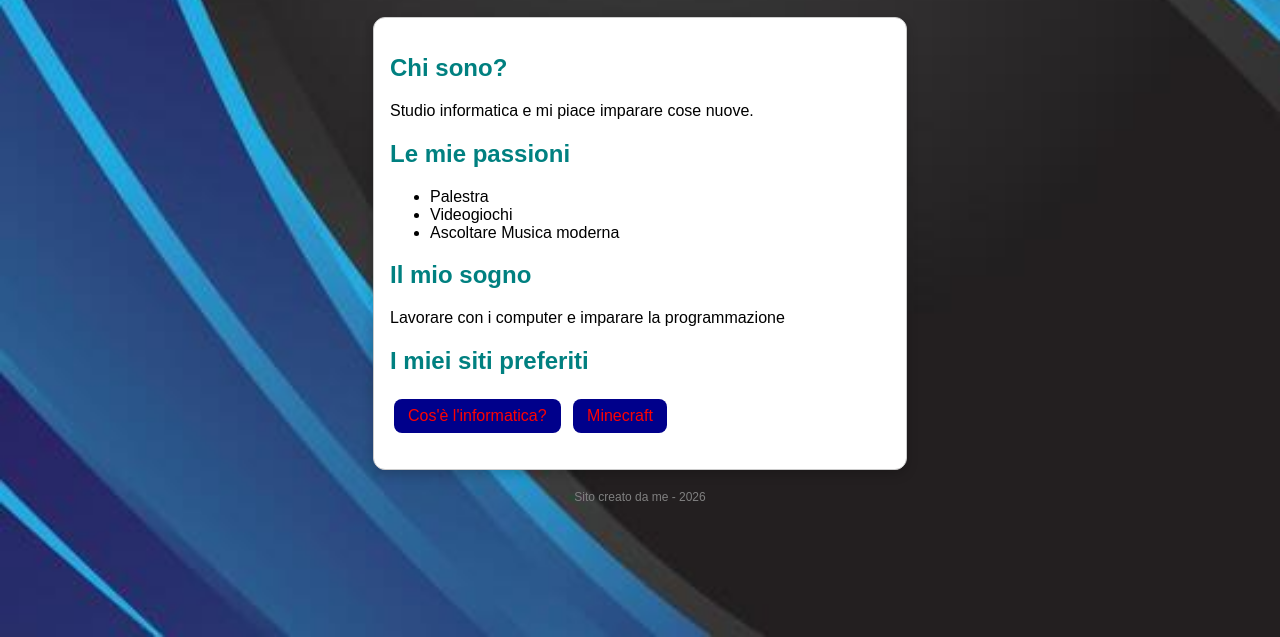
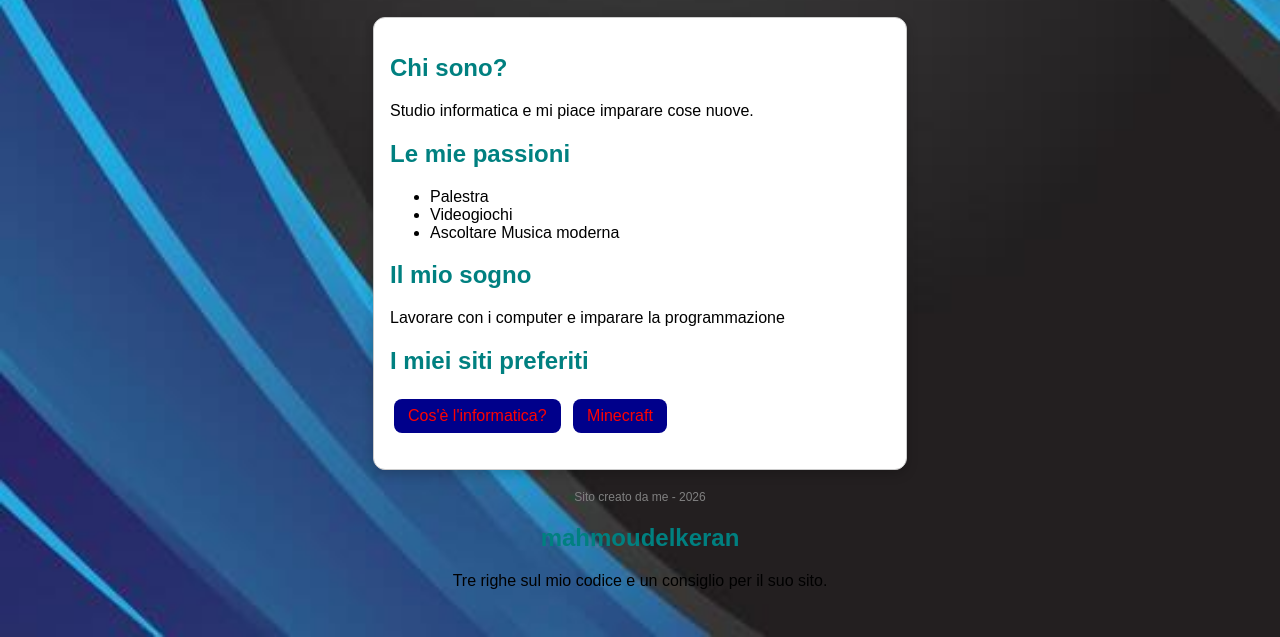
Before and after one commit to andreagervasoniPIA/mio-sito, a plain HTML site: page index.html in a window 1280 px wide. Shown: the part 163-800 px from the top of the page. Drawn offline with Linux system fonts and the light colour scheme.

Commit message:
Pull request per il codice
Added a new section with personal information and advice.

```diff
--- a/index.html
+++ b/index.html
@@ -34,4 +34,5 @@ l'informatica?</a>
 
   <p class="piede">Sito creato da me - 2026</p>
 </body>
+<h2>mahmoudelkeran</h2><p>Tre righe sul mio codice e un consiglio per il suo sito.</p>
 </html>
```
